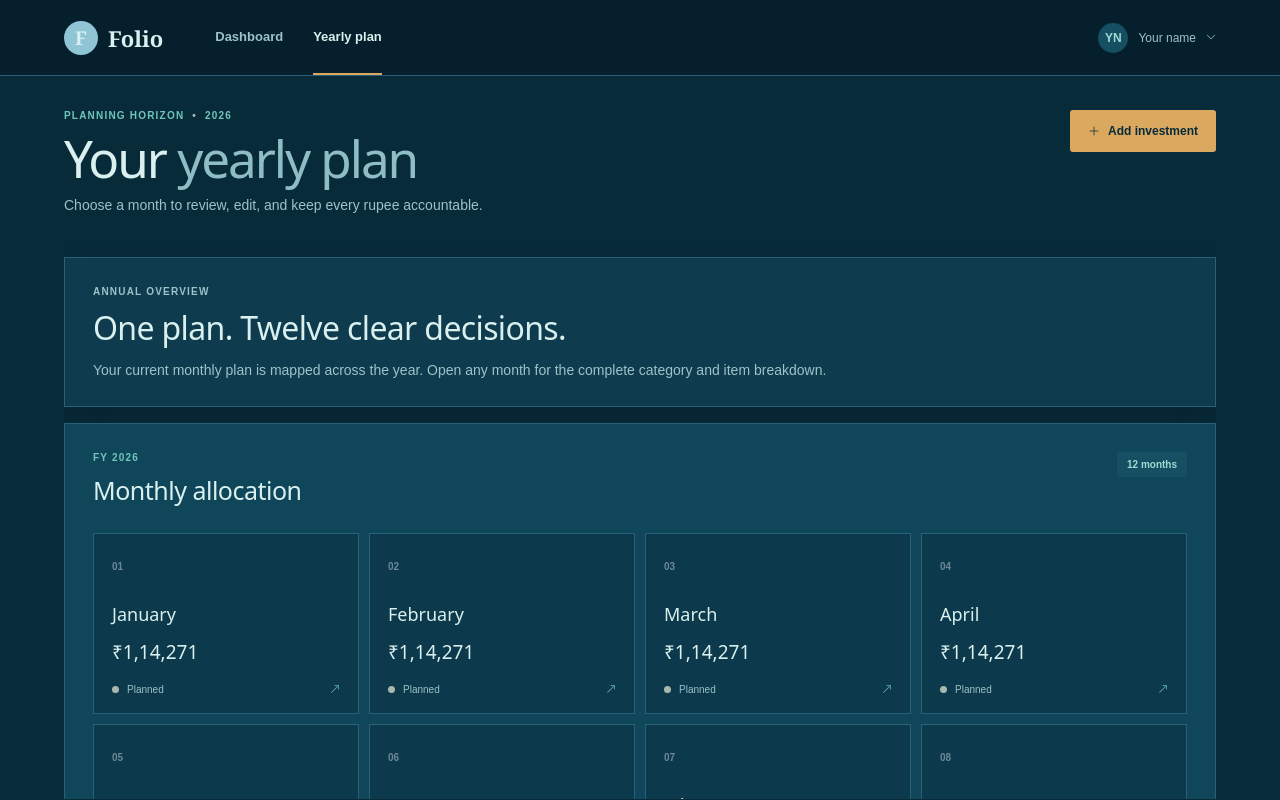
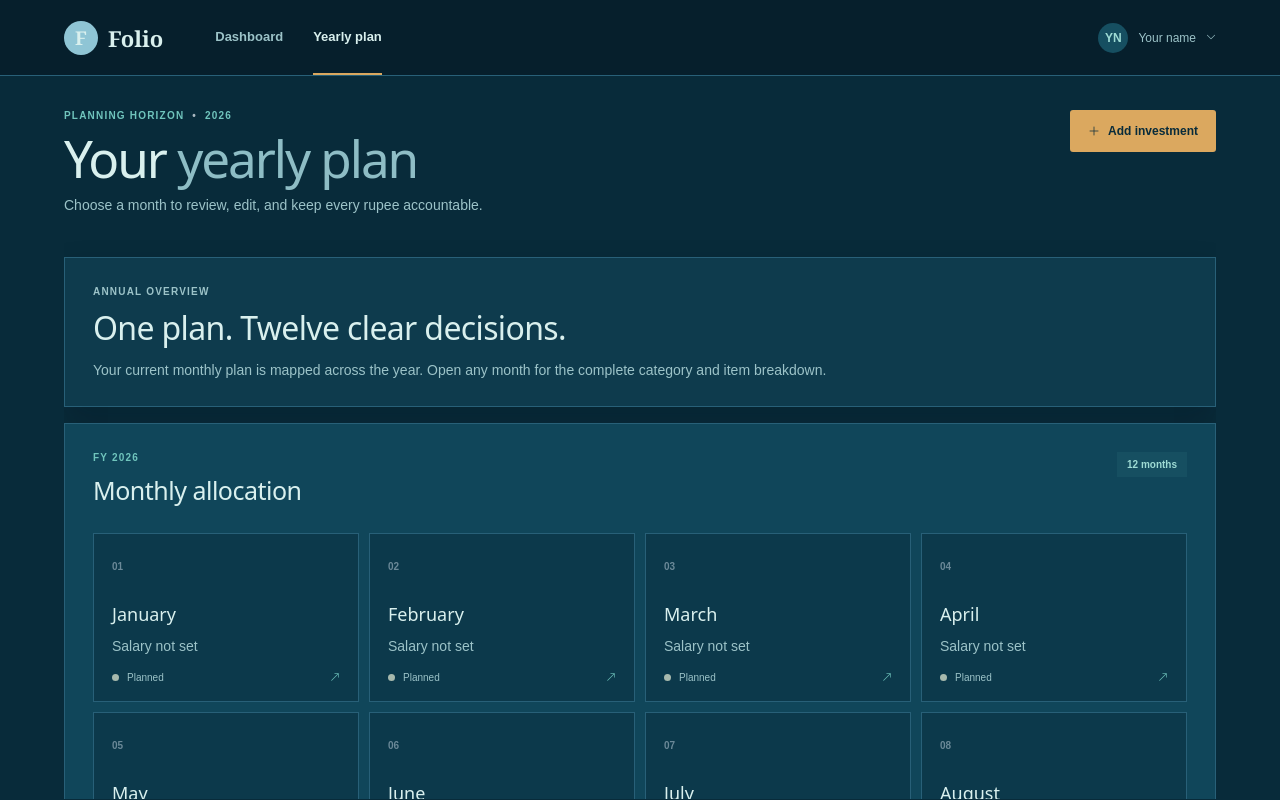
Before and after one commit to AniruddhaShri9694/investment-planner, an Angular app: page /yearly-plan in a window 1280 px wide. Built offline with nearby package versions, Linux system fonts and the light colour scheme.

Commit message:
Update code

```diff
--- a/src/app/app.scss
+++ b/src/app/app.scss
@@ -1278,6 +1278,20 @@ h1 span {
     color: #d9f0ee;
 }
 
+.month-value-label {
+    display: block;
+    margin-top: 3px;
+    color: #70c5bd;
+    font: 700 9px Arial;
+    text-transform: uppercase;
+    letter-spacing: .08em;
+}
+
+.not-set-value {
+    color: #9cc3c8 !important;
+    font: 400 14px Arial !important;
+}
+
 .month-tile.current {
     background: #14536a;
     border-color: #70c5bd;
--- a/src/app/pages/dashboard/dashboard.html
+++ b/src/app/pages/dashboard/dashboard.html
@@ -16,8 +16,7 @@
             </div>
             <p class="panel-copy">Select a month to open its detailed investment plan.</p>
             <div class="month-grid">@for (month of store.months; track month.name) {<a class="month-tile"
-                    [routerLink]="['/month', month.name]"><span>{{ month.short }}</span><strong>₹{{
-                        store.formatCurrency(store.total()) }}</strong><i
+                    [routerLink]="['/month', month.name]"><span>{{ month.short }}</span>@if (store.hasSalaryFor(month.name)) {<strong>₹{{ store.formatCurrency(store.availableBalanceFor(month.name)) }}</strong><small class="month-value-label">Available</small>} @else {<strong class="not-set-value">Salary not set</strong>}<i
                         class="bi bi-arrow-up-right"></i></a>}</div>
             <div class="panel-footer"><span><i class="legend-dot"></i> Planned</span><a routerLink="/yearly-plan">Open
                     yearly plan <i class="bi bi-arrow-right"></i></a></div>
--- a/src/app/pages/yearly-plan/yearly-plan.html
+++ b/src/app/pages/yearly-plan/yearly-plan.html
@@ -1,5 +1,5 @@
 <main class="page-shell">
   <section class="page-heading"><div><p class="eyebrow">Planning horizon <span>•</span> {{ store.currentYear }}</p><h1>Your <span>yearly plan</span></h1><p class="heading-copy">Choose a month to review, edit, and keep every rupee accountable.</p></div><a class="primary-action" [routerLink]="['/month', store.currentMonth]"><i class="bi bi-plus-lg"></i> Add investment</a></section>
   <section class="yearly-hero panel"><div><p class="eyebrow">Annual overview</p><h2>One plan. Twelve clear decisions.</h2><p class="panel-copy">Your current monthly plan is mapped across the year. Open any month for the complete category and item breakdown.</p></div></section>
-  <section class="year-grid-section panel"><div class="section-heading"><div><p class="eyebrow">FY {{ store.currentYear }}</p><h2>Monthly allocation</h2></div><span class="year-pill">{{ store.months.length }} months</span></div><div class="year-month-grid">@for (month of store.months; track month.name; let index = $index) {<a class="year-month-card" [routerLink]="['/month', month.name]"><span class="month-number">{{ (index + 1).toString().padStart(2, '0') }}</span><span class="month-name">{{ month.name }}</span><strong>₹{{ store.formatCurrency(store.total()) }}</strong><span class="month-status"><i class="legend-dot"></i> Planned <i class="bi bi-arrow-up-right"></i></span></a>}</div></section>
+  <section class="year-grid-section panel"><div class="section-heading"><div><p class="eyebrow">FY {{ store.currentYear }}</p><h2>Monthly allocation</h2></div><span class="year-pill">{{ store.months.length }} months</span></div><div class="year-month-grid">@for (month of store.months; track month.name; let index = $index) {<a class="year-month-card" [routerLink]="['/month', month.name]"><span class="month-number">{{ (index + 1).toString().padStart(2, '0') }}</span><span class="month-name">{{ month.name }}</span>@if (store.hasSalaryFor(month.name)) {<strong>₹{{ store.formatCurrency(store.availableBalanceFor(month.name)) }}</strong><small class="month-value-label">Available</small>} @else {<strong class="not-set-value">Salary not set</strong>}<span class="month-status"><i class="legend-dot"></i> Planned <i class="bi bi-arrow-up-right"></i></span></a>}</div></section>
 </main>
```
